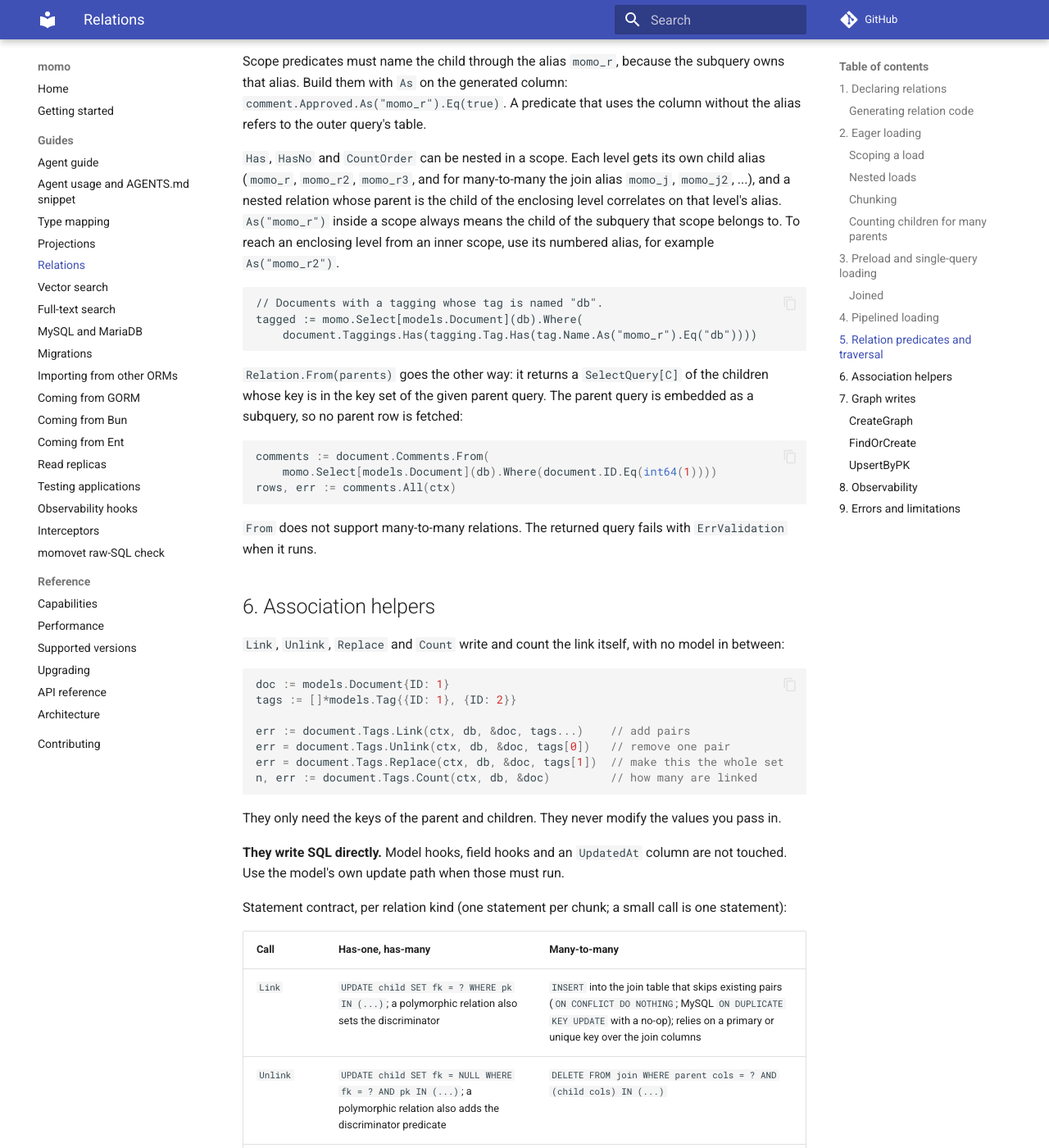
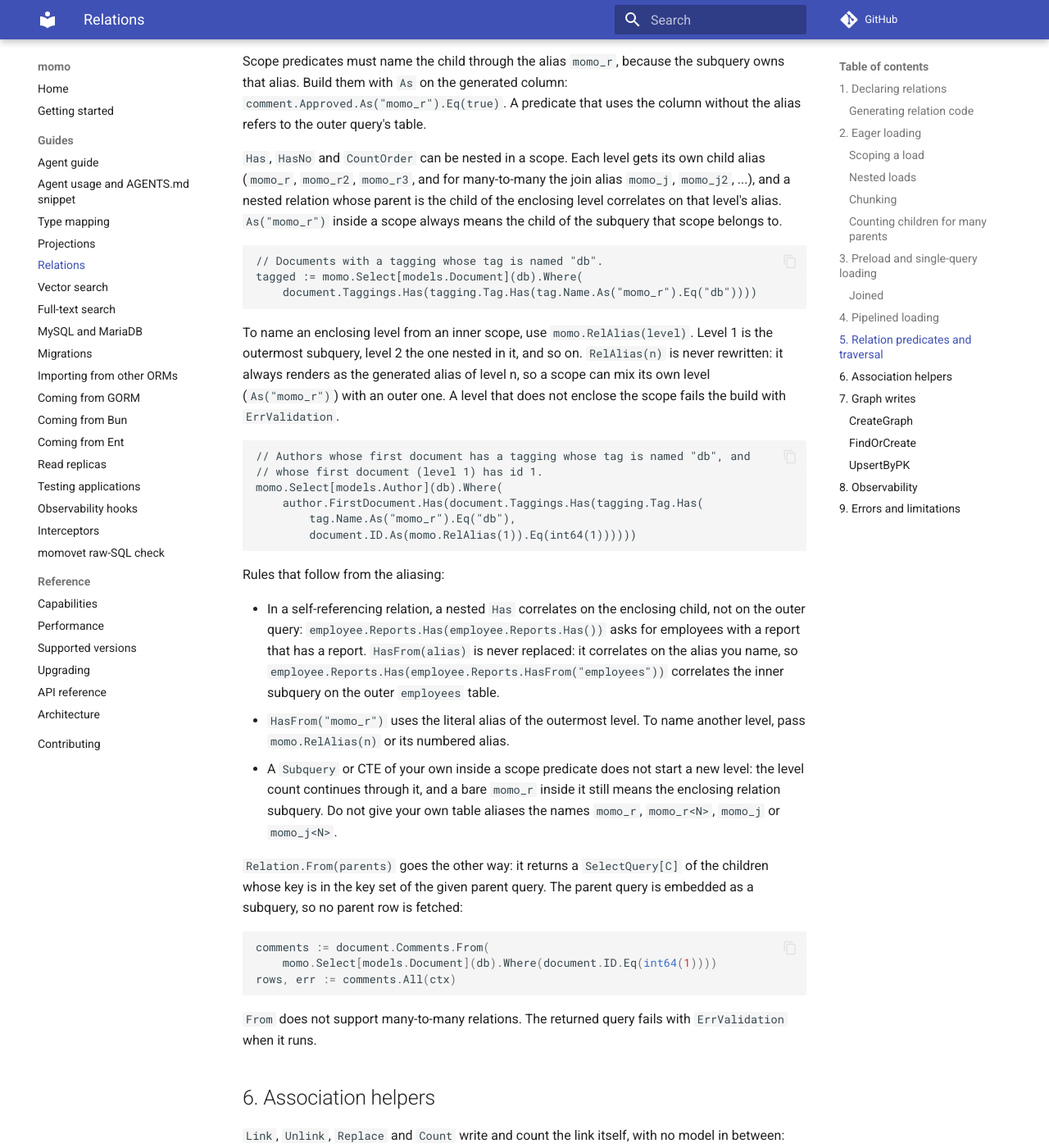
Before and after one commit to azrtydxb/momo, an MkDocs documentation site: the page built from docs/relations.md, in a window 1280 px wide and 1400 px high, scrolled down 10129 px. Shown: the whole window at 82% size. Built offline with MkDocs 1.6.1 and Material for MkDocs 9.7.7, drawn with Linux system fonts in a browser that asks for light colours; comment, search, counter and statistics services are not loaded; the version menu is left out.

Commit message:
feat(rel): RelAlias names an enclosing Has level explicitly (#89)

````diff
--- a/docs/relations.md
+++ b/docs/relations.md
@@ -478,15 +478,43 @@ without the alias refers to the outer query's table.
 own child alias (`momo_r`, `momo_r2`, `momo_r3`, and for many-to-many the join
 alias `momo_j`, `momo_j2`, ...), and a nested relation whose parent is the child
 of the enclosing level correlates on that level's alias. `As("momo_r")` inside a
-scope always means the child of the subquery that scope belongs to. To reach an
-enclosing level from an inner scope, use its numbered alias, for example
-`As("momo_r2")`.
+scope always means the child of the subquery that scope belongs to.
 
 ```text
 // Documents with a tagging whose tag is named "db".
 tagged := momo.Select[models.Document](db).Where(
 	document.Taggings.Has(tagging.Tag.Has(tag.Name.As("momo_r").Eq("db"))))
 ```
+
+To name an enclosing level from an inner scope, use `momo.RelAlias(level)`.
+Level 1 is the outermost subquery, level 2 the one nested in it, and so on.
+`RelAlias(n)` is never rewritten: it always renders as the generated alias of
+level n, so a scope can mix its own level (`As("momo_r")`) with an outer one. A
+level that does not enclose the scope fails the build with `ErrValidation`.
+
+```text
+// Authors whose first document has a tagging whose tag is named "db", and
+// whose first document (level 1) has id 1.
+momo.Select[models.Author](db).Where(
+	author.FirstDocument.Has(document.Taggings.Has(tagging.Tag.Has(
+		tag.Name.As("momo_r").Eq("db"),
+		document.ID.As(momo.RelAlias(1)).Eq(int64(1))))))
+```
+
+Rules that follow from the aliasing:
+
+- In a self-referencing relation, a nested `Has` correlates on the enclosing
+  child, not on the outer query: `employee.Reports.Has(employee.Reports.Has())`
+  asks for employees with a report that has a report. `HasFrom(alias)` is never
+  replaced: it correlates on the alias you name, so
+  `employee.Reports.Has(employee.Reports.HasFrom("employees"))` correlates the
+  inner subquery on the outer `employees` table.
+- `HasFrom("momo_r")` uses the literal alias of the outermost level. To name
+  another level, pass `momo.RelAlias(n)` or its numbered alias.
+- A `Subquery` or CTE of your own inside a scope predicate does not start a new
+  level: the level count continues through it, and a bare `momo_r` inside it
+  still means the enclosing relation subquery. Do not give your own table
+  aliases the names `momo_r`, `momo_r<N>`, `momo_j` or `momo_j<N>`.
 
 `Relation.From(parents)` goes the other way: it returns a `SelectQuery[C]` of
 the children whose key is in the key set of the given parent query. The parent
````
Also changed, not shown: docs/ai-guide.md (+4 -1 lines), docs/upgrading.md (+16 -2 lines), 2 other files.
